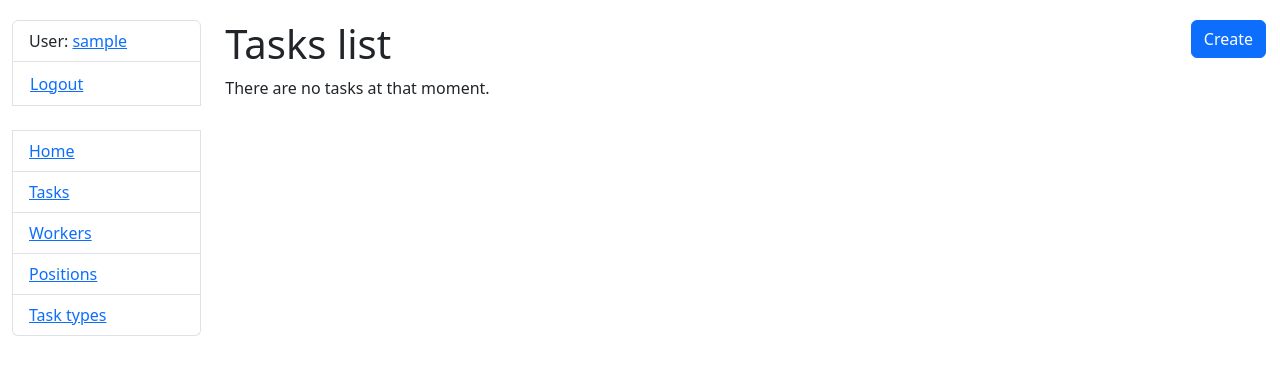
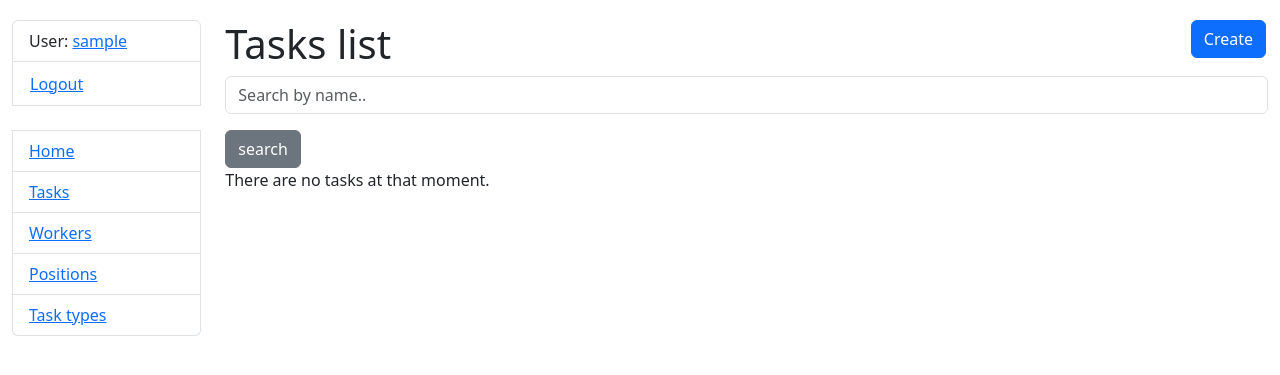
Before and after one commit to NazarSlavych/IT-project-manager, a Django app: page /tasks in a window 1280 px wide. Shown: the top 375 px of the page. Run offline with Django 5.2, Linux system fonts and the light colour scheme; the visitor is signed in with stand-in values (Sample User, id 1); data that the repository does not hold is empty; some libraries are stand-ins or nearby versions.

Commit message:
Add search field in workers and tasks list

```diff
--- a/manager/forms.py
+++ b/manager/forms.py
@@ -28,3 +28,21 @@ class TaskForm(forms.ModelForm):
         widgets = {
             "assignees": forms.CheckboxSelectMultiple(),
         }
+
+
+class TaskSearchForm(forms.Form):
+    name = forms.CharField(
+        max_length=255,
+        required=False,
+        label="",
+        widget=forms.TextInput(attrs={"placeholder": "Search by name.."})
+    )
+
+
+class WorkerSearchForm(forms.Form):
+    username = forms.CharField(
+        max_length=255,
+        required=False,
+        label="",
+        widget=forms.TextInput(attrs={"placeholder": "Search by username.."})
+    )
--- a/manager/views.py
+++ b/manager/views.py
@@ -5,7 +5,7 @@ from django.shortcuts import render
 from django.urls import reverse_lazy
 from django.views import generic
 
-from manager.forms import WorkerCreationForm, WorkerUpdateForm, TaskForm
+from manager.forms import WorkerCreationForm, WorkerUpdateForm, TaskForm, WorkerSearchForm, TaskSearchForm
 from manager.models import Task, Worker, Position, TaskType
 
 
@@ -22,11 +22,25 @@ def index(request):
     return render(request, "manager/index.html", context)
 
 
-class TaskListView(LoginRequiredMixin ,generic.ListView):
+class TaskListView(LoginRequiredMixin, generic.ListView):
     model = Task
     context_object_name = "task_list"
-    queryset = Task.objects.select_related("task_type")
     paginate_by = 5
+
+    def get_queryset(self):
+        queryset = Task.objects.select_related("task_type")
+        name = self.request.GET.get("name")
+        if name:
+            queryset = queryset.filter(name__icontains=name)
+        return queryset
+
+    def get_context_data(self, *, object_list=None, **kwargs):
+        context = super().get_context_data(**kwargs)
+        name = self.request.GET.get("name", "")
+        context["search_form"] = TaskSearchForm(
+            initial={"name": name}
+        )
+        return context
 
 
 class TaskDetailView(LoginRequiredMixin, generic.DetailView):
@@ -52,8 +66,23 @@ class WorkersListView(LoginRequiredMixin, generic.ListView):
     model = Worker
     context_object_name = "workers_list"
     template_name = "manager/workers_list.html"
-    queryset = Worker.objects.select_related("position")
     paginate_by = 5
+
+    def get_queryset(self):
+        queryset = Worker.objects.select_related("position")
+        username = self.request.GET.get("username")
+        if username:
+            queryset = queryset.filter(username__icontains=username)
+        return queryset
+
+    def get_context_data(self, *, object_list=None, **kwargs):
+        context = super().get_context_data(**kwargs)
+        username = self.request.GET.get("username", "")
+        context["search_form"] = WorkerSearchForm(
+            initial={"username": username}
+        )
+        return context
+
 
 
 class WorkerDetailView(LoginRequiredMixin, generic.DetailView):
--- a/templates/manager/task_list.html
+++ b/templates/manager/task_list.html
@@ -1,4 +1,5 @@
 {% extends "base.html" %}
+{% load crispy_forms_filters %}
 {% block content %}
   <h1>
   Tasks list
@@ -6,6 +7,10 @@
         Create
     </a>
   </h1>
+  <form method="get" action="" class="form-inline">
+    {{ search_form|crispy }}
+    <input class="btn btn-secondary" type="submit" value="search">
+  </form>
   {% if task_list %}
     <table class="table">
       <tr>
--- a/templates/manager/workers_list.html
+++ b/templates/manager/workers_list.html
@@ -1,4 +1,5 @@
 {% extends "base.html" %}
+{% load crispy_forms_filters %}
 {% block content %}
   <h1>
   Workers list
@@ -6,6 +7,10 @@
         Create
     </a>
   </h1>
+  <form method="get" action="" class="form-inline">
+    {{ search_form|crispy }}
+    <input class="btn btn-secondary" type="submit" value="search">
+  </form>
   {% if workers_list %}
     <table class="table">
       <tr>
```
